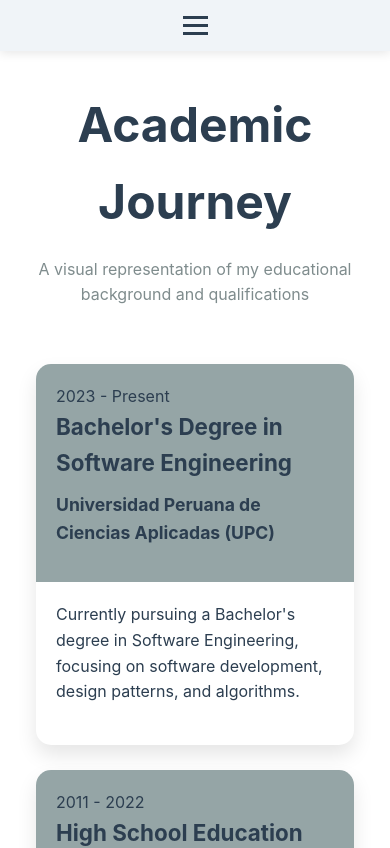
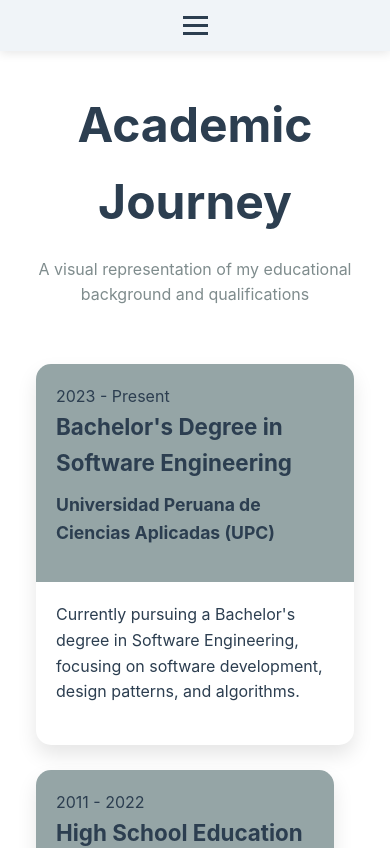
Before and after one commit to 00WernerLang/Curriculum_WebApp, a React (Vite) app: page /studies in a window 390 px wide. Shown: the top 848 px of the page. Built offline with nearby package versions, Linux system fonts and the light colour scheme.

Commit message:
fix: project cards showing incorrectly while on mobile

```diff
--- a/src/components/ProjectCards.css
+++ b/src/components/ProjectCards.css
@@ -21,11 +21,14 @@
 
 .cards-container {
     display: grid;
-    grid-template-columns: 1fr 1fr;
+    grid-template-columns: repeat(auto-fit, minmax(280px, 1fr));
     gap: 1.5rem;
     padding: 1rem;
+    width: 100%;
     max-width: 1200px;
+    box-sizing: border-box;
     margin: 0 auto;
+    align-items: start;
 }
 
 .project-card-header {
```
